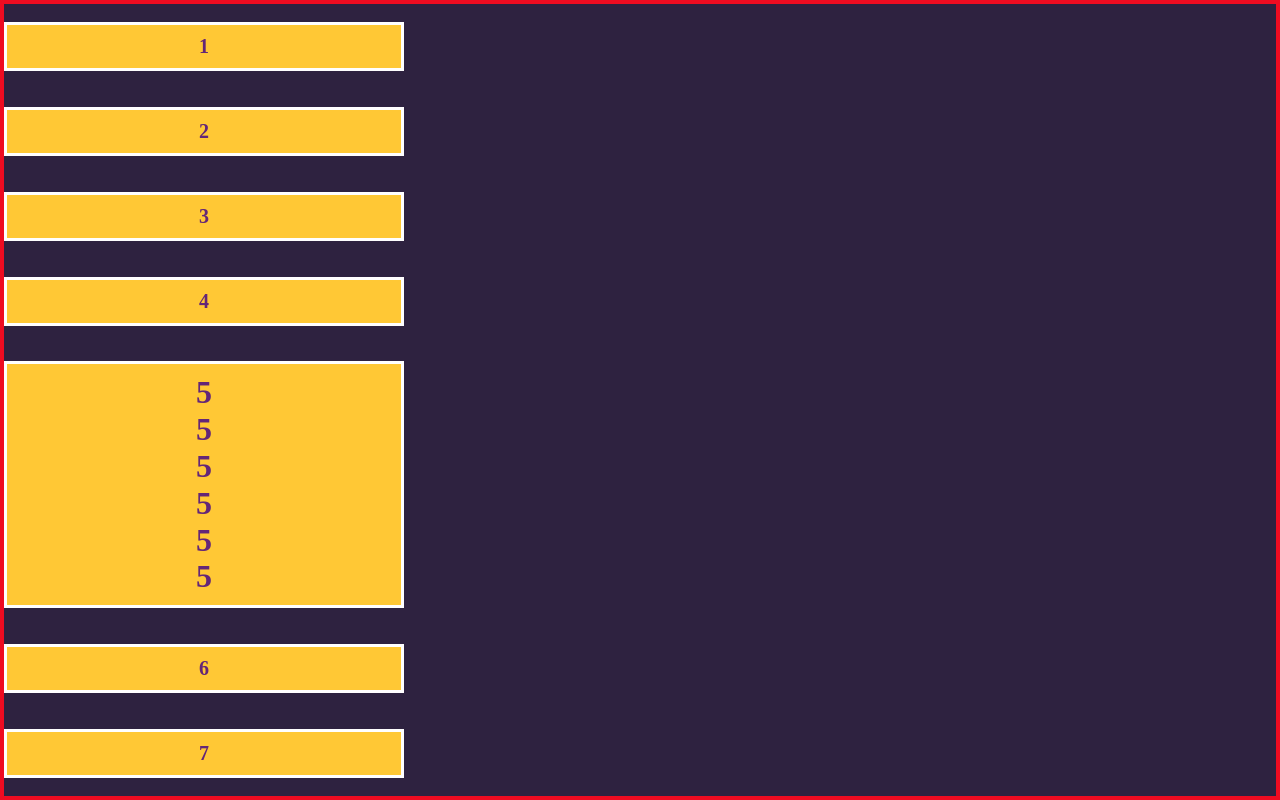
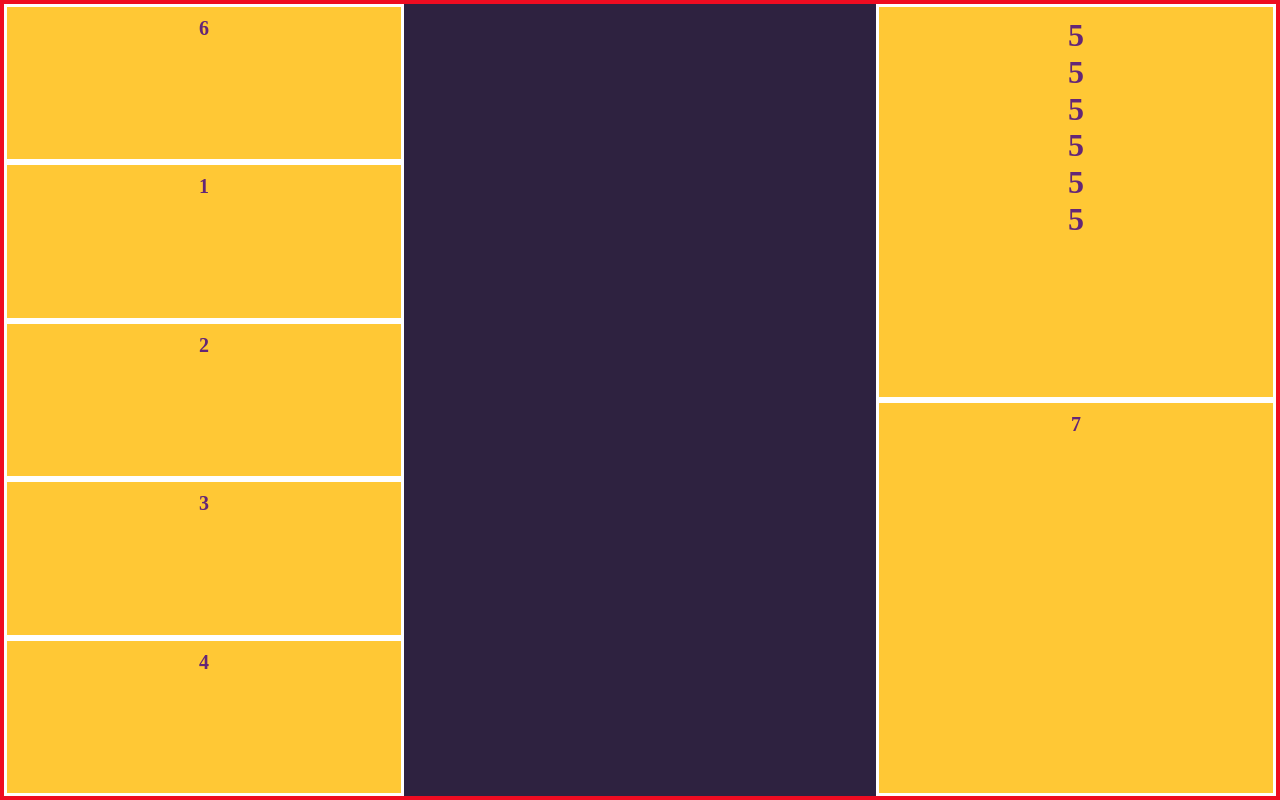
Before and after one commit to zastosowania/homepage, a plain HTML site: page flexbox.html in a window 1280 px wide. Drawn offline with Linux system fonts and the light colour scheme.

Commit message:
feat: flex next values

```diff
--- a/style.css
+++ b/style.css
@@ -217,6 +217,13 @@ body {
 	font-weight: bold;
 	font-size: 20px;
 	width: 400px;
+	order: 2;
+	flex: 1 1 150px; /* flex: <flex-grow> <flex-shrink> <flex-basis> */
+	/*
+		Za pomocą właściwości flex-grow możemy określić proporcję rozrostu jednego z rozmiarów obszaru zawartości elementów dzieci interesującego nas elementu HTML tworzącego układ elastyczny.
+		Za pomocą właściwości flex-shrink możemy określić proporcję kurczenia się jednego z rozmiarów obszaru zawartości elementów dzieci interesującego nas elementu HTML tworzącego układ elastyczny.
+		Za pomocą właściwości flex-basis możemy określić rozmiar główny obszaru zawartości interesującego nas elementu dziecka elementu HTML tworzącego układ elastyczny.
+	*/
 }
 
 .flex__item--bigger{
@@ -225,4 +232,5 @@ body {
 
 .flex__item--centered{
 	align-self: center;
+	order: -1;
 }
```
